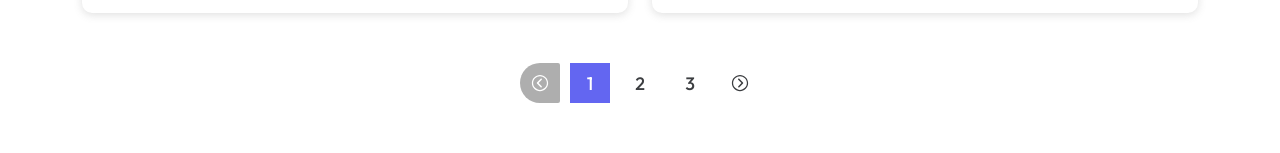
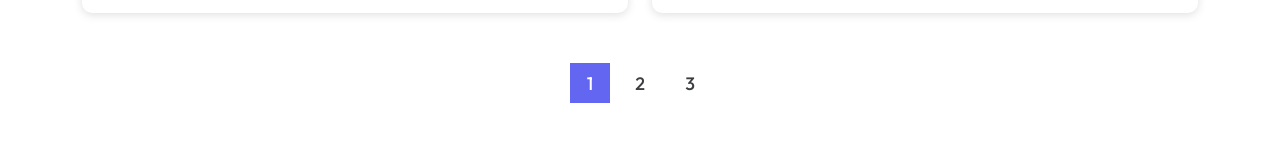
Before and after one commit to ashok-cp-02/portfolio, a React (Create React App) app: page /portfolio/project in a window 1280 px wide. Shown: the part 1704-1857 px from the top of the page. Built offline with nearby package versions, Linux system fonts and the light colour scheme; a web font is replaced by a local one.

Commit message:
pagination button update

```diff
--- a/src/pages/project/project.jsx
+++ b/src/pages/project/project.jsx
@@ -71,12 +71,12 @@ const Project = () => {
           <Row className="justify-content-center">
             <Col xl={12} md={12} xxl={12}>
               <div className="pagination">
-                <button
+                {/* <button
                   disabled={currentPage === 1}
                   onClick={() => handlePageChange(currentPage - 1)}
                 >
                   <IoIosArrowDropleft />
-                </button>
+                </button> */}
                 {Array.from(
                   { length: Math.ceil(ProjectData.length / itemsPerPage) },
                   (_, index) => (
@@ -89,14 +89,14 @@ const Project = () => {
                     </button>
                   )
                 )}
-                <button
+                {/* <button
                   disabled={
                     currentPage === Math.ceil(ProjectData.length / itemsPerPage)
                   }
                   onClick={() => handlePageChange(currentPage + 1)}
                 >
                   <IoIosArrowDropright />
-                </button>
+                </button> */}
               </div>
             </Col>
           </Row>
--- a/src/pages/project/project.scss
+++ b/src/pages/project/project.scss
@@ -67,18 +67,18 @@
         color: #fff;
         // border-radius: 30% 70% 70% 30%/30% 30% 70% 70%;
       }
-      &:first-child {
-        border-radius: 50px 5px 5px 50px;
-        &:hover {
-          border-radius: 50px 5px 5px 50px;
-        }
-      }
-      &:last-child {
-        border-radius: 5px 50px 50px 5px;
-        &:hover {
-          border-radius: 5px 50px 50px 5px;
-        }
-      }
+      // &:first-child {
+      //   border-radius: 50px 5px 5px 50px;
+      //   &:hover {
+      //     border-radius: 50px 5px 5px 50px;
+      //   }
+      // }
+      // &:last-child {
+      //   border-radius: 5px 50px 50px 5px;
+      //   &:hover {
+      //     border-radius: 5px 50px 50px 5px;
+      //   }
+      // }
       &:hover {
         background-color: $themecolor;
         color: #fff;
```
